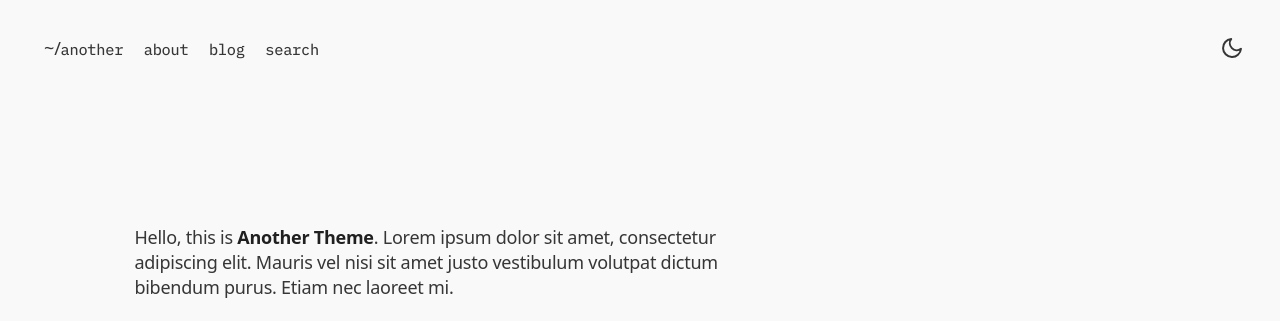
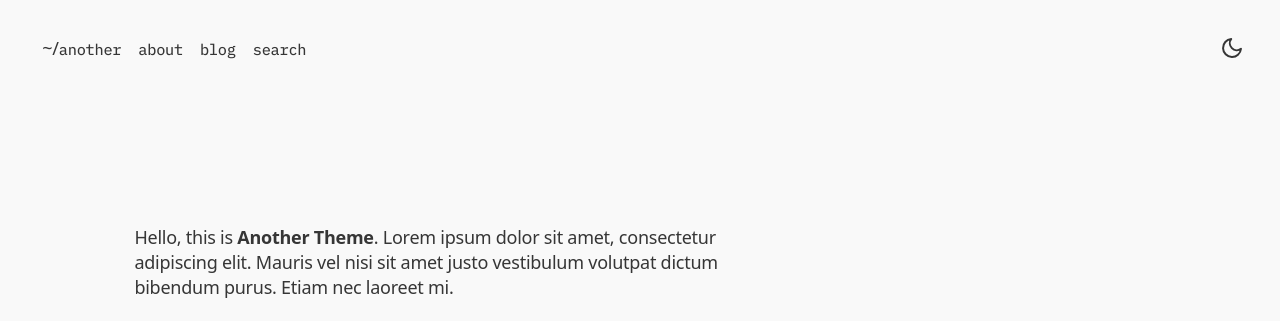
Before and after one commit to miltonparedes/another, a Jekyll site: the page built from index.md, in a window 1280 px wide. Shown: the top 321 px of the page. Built offline with Jekyll 4.4.1, drawn with Linux system fonts in a browser that asks for light colours; some web fonts are replaced.

Commit message:
Min type up

```diff
--- a/_sass/another/_menu.scss
+++ b/_sass/another/_menu.scss
@@ -10,7 +10,7 @@
     li {
       display: inline;
       list-style: none;
-      padding: 0.45rem;
+      padding: 0.35rem;
 
       a{
         border-bottom: 0;
--- a/_sass/another/_type.scss
+++ b/_sass/another/_type.scss
@@ -37,7 +37,8 @@
 }
 
 strong {
-  color: var(--primary-color);
+  color: inherit;
+  font-weight: 600;
 }
 
 ul,
```
